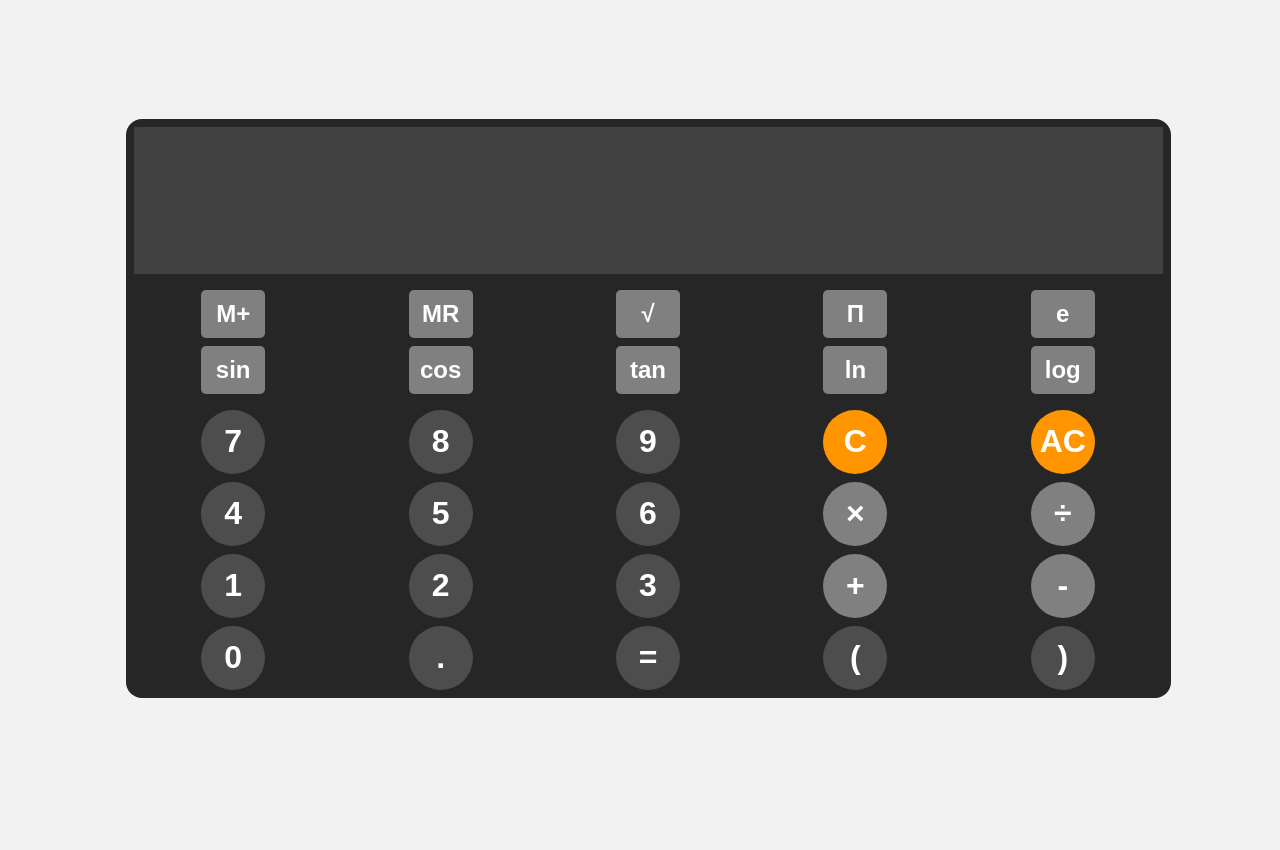
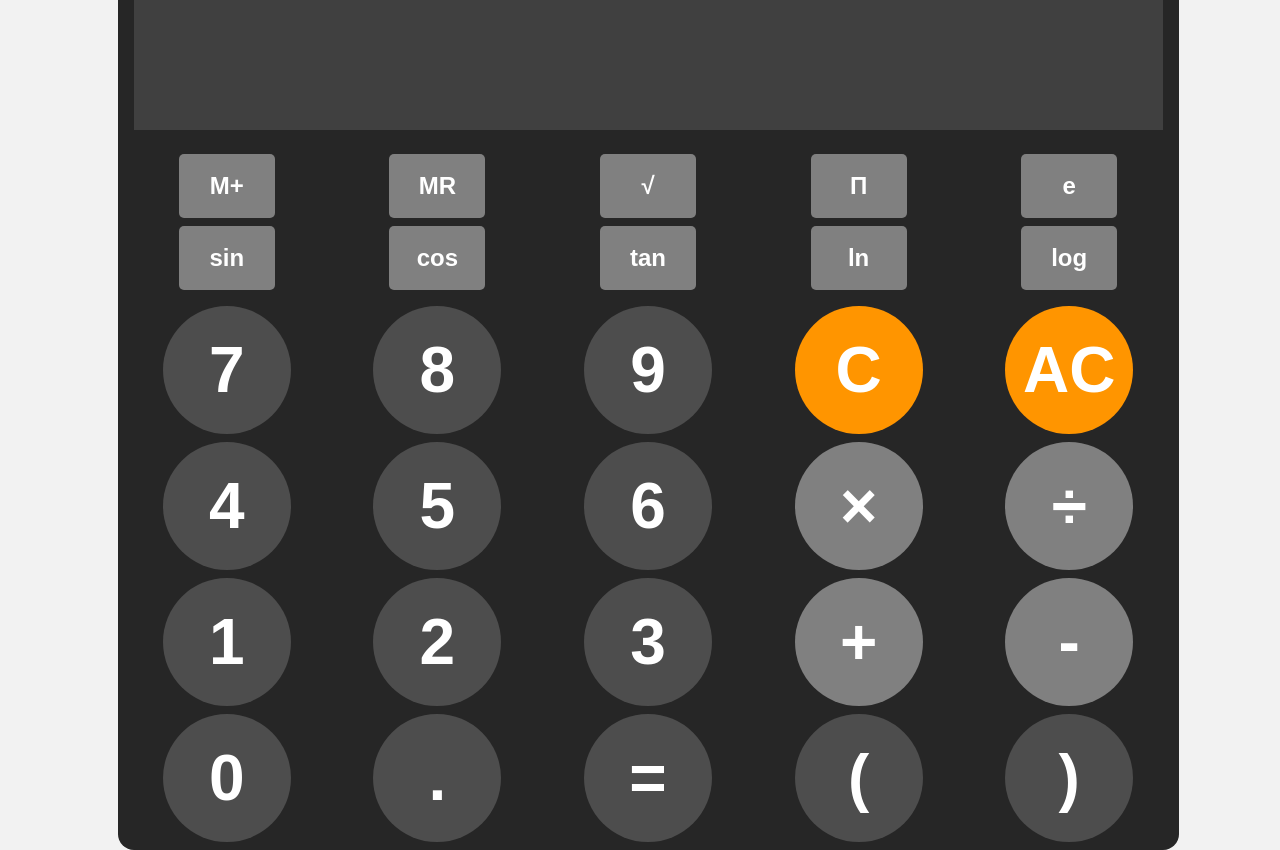
Before and after one commit to mpuening/learn-web-tech, a plain HTML site: page calculator/index.html in a window 1280 px wide. Before the commit the page ends 816 px from the top, so only its background shows below. Drawn offline with Linux system fonts and the light colour scheme.

Commit message:
Tweaking more settings

```diff
--- a/calculator/styles.css
+++ b/calculator/styles.css
@@ -20,7 +20,7 @@ body {
     display: grid;
     grid-template-columns: 1;
     justify-items: center;
-    padding: 0.5rem 0.5rem 0.5rem 0.5rem;
+    padding: 1rem 1rem 1rem 1rem;
 }
 
 #expression {
@@ -62,14 +62,15 @@ body {
 }
 
 button {
-    width: 4rem;
-    height: 4rem;
-    border-radius: 2rem;
+    width: 8rem;
+    height: 8rem;
     border: none;
+    border-radius: 4rem;
+    font-size: 4rem;
+    font-weight: bold;
+    padding: 0;
     background-color: hsl(0, 0%, 30%);
     color: white;
-    font-size: 2rem;
-    font-weight: bold;
     cursor: pointer;
 }
 
@@ -82,8 +83,8 @@ button:active {
 }
 
 .function {
-    width: 4rem;
-    height: 3rem;
+    width: 6rem;
+    height: 4rem;
     border-radius: 5px;
     background-color: hsl(0, 0%, 50%);
     font-size: 1.5rem;
@@ -140,18 +141,7 @@ button:active {
 
 /* Old iPhone XR, 11 */
 @media only screen and (pointer:course) and (-webkit-device-pixel-ratio : 2) {
-    button {
-        width: 8rem;
-        height: 8rem;
-        border-radius: 4rem;
-        font-size: 4rem;
-        padding: 0;
-    }
 
-    .function {
-        width: 6rem;
-        height: 4rem;
-    }
 }
 
 /* iPhone 13 and later */
```
